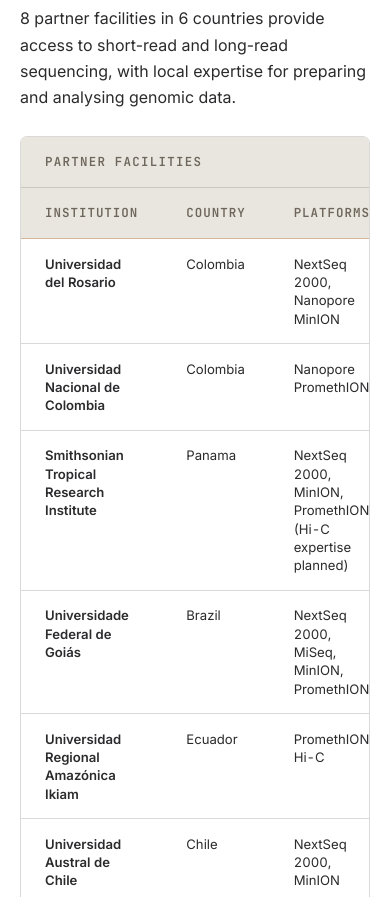
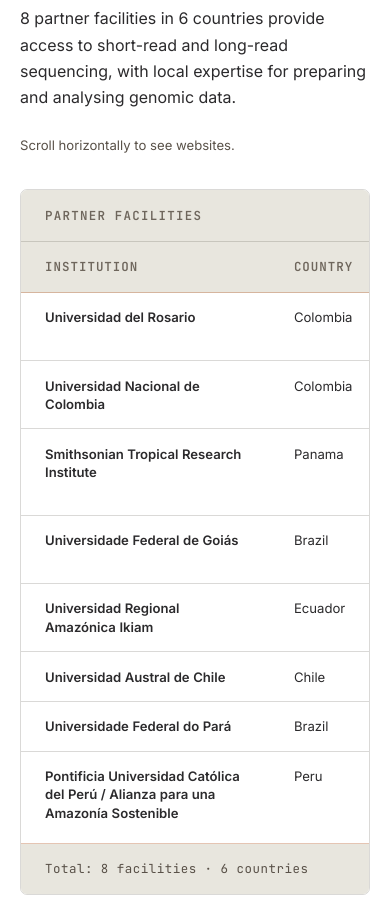
Before and after one commit to Fr4nzz/caligo, an Astro site: page /caligo/en/about in a window 390 px wide. Shown: the part 9420-10317 px from the top of the page. Built offline with nearby package versions, Linux system fonts and the light colour scheme; Astro itself is replaced by a stand-in of ours.

Commit message:
Improve team and facility readability

```diff
--- a/src/components/FacilityTable.astro
+++ b/src/components/FacilityTable.astro
@@ -12,6 +12,14 @@
 
 const facilityLabel: Record<typeof locale, string> = { en: 'facilities', es: 'instalaciones' };
 const countryLabel: Record<typeof locale, string> = { en: 'countries', es: 'países' };
+const regionLabel: Record<typeof locale, string> = {
+  en: 'Partner facilities table; scroll horizontally to see every column',
+  es: 'Tabla de instalaciones asociadas; desplázate horizontalmente para ver todas las columnas',
+};
+const scrollHint: Record<typeof locale, string> = {
+  en: 'Scroll horizontally to see websites.',
+  es: 'Desplázate horizontalmente para ver los sitios web.',
+};
 
 const labels = {
   caption:     { en: 'Partner facilities', es: 'Instalaciones asociadas' },
@@ -23,7 +31,13 @@
 } as const;
 ---
 
-<div class="facility-table-wrapper">
+<p class="facility-scroll-hint content-meta">{scrollHint[locale]}</p>
+<div
+  class="facility-table-wrapper"
+  role="region"
+  aria-label={regionLabel[locale]}
+  tabindex="0"
+>
   <table class="facility-table">
     <caption class="facility-caption">{labels.caption[locale]}</caption>
     <thead>
@@ -61,6 +75,11 @@
 </div>
 
 <style>
+  .facility-scroll-hint {
+    display: none;
+    margin: 0 0 var(--space-xs);
+    color: var(--text-muted);
+  }
   .facility-table-wrapper {
     overflow-x: auto;
     -webkit-overflow-scrolling: touch;
@@ -136,6 +155,14 @@
     color: var(--text-muted);
     letter-spacing: 0.04em;
   }
+  .facility-table-wrapper:focus-visible {
+    outline: var(--focus-ring) solid var(--accent);
+    outline-offset: 3px;
+  }
+  @media (max-width: 48rem) {
+    .facility-scroll-hint { display: block; }
+    .facility-table { min-width: 48rem; }
+  }
   .col-institution { width: 34%; }
   .col-country     { width: 15%; }
   .col-platforms   { width: 29%; }
--- a/src/components/LeadershipGrid.astro
+++ b/src/components/LeadershipGrid.astro
@@ -19,9 +19,14 @@
 <style>
   .leadership-grid {
     display: grid;
-    grid-template-columns: repeat(4, minmax(0, 1fr));
+    grid-template-columns: repeat(3, minmax(0, 1fr));
     gap: var(--space-m);
     margin-top: var(--space-m);
+  }
+  @media (min-width: 96rem) {
+    .leadership-grid {
+      grid-template-columns: repeat(4, minmax(0, 1fr));
+    }
   }
   @media (max-width: 68rem) {
     .leadership-grid {
```
